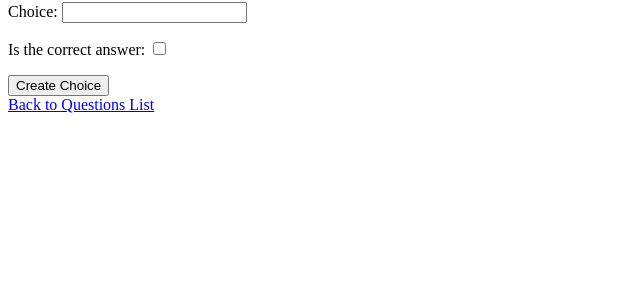
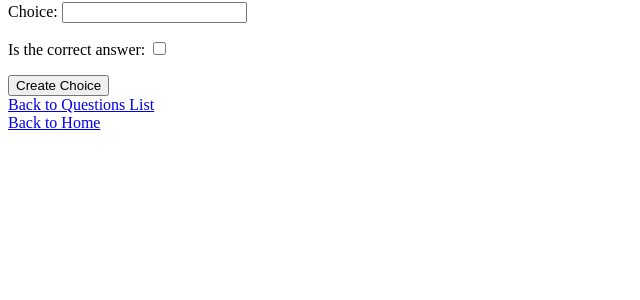
Before and after one commit to jhbeltran01/quizapp, a Django app: template templates/quiz/choice.html in a window 1280 px wide. Shown: the part 176-476 px from the top of the page, without its empty margins (0-640 px from the left). Run offline with Django 4.2, Linux system fonts and the light colour scheme; the template is opened without the code that fills it: values that come from a table or form of the project are taken from there, others are empty.

Commit message:
add link to home page

```diff
--- a/templates/quiz/choice.html
+++ b/templates/quiz/choice.html
@@ -27,5 +27,6 @@
   <input type="submit" value="Create Choice" />
 </form>
 
-<a href="{% url 'quiz:question' room_id test_id  %}">Back to Questions List</a>
+<a href="{% url 'quiz:question' room_id test_id  %}">Back to Questions List</a><br />
+<a href="{% url 'quiz:home' %}">Back to Home</a>
 {% endblock content %}
```
